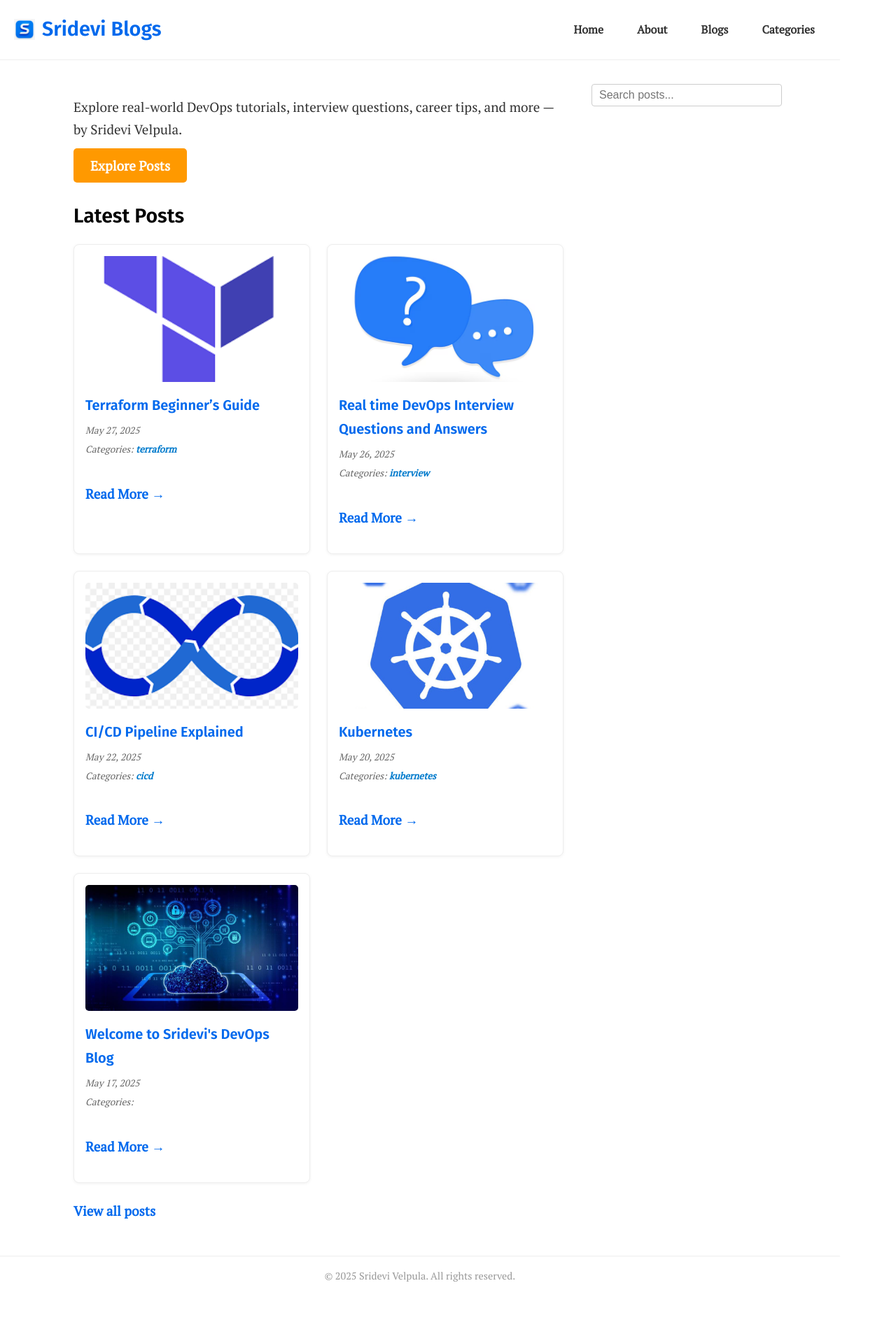
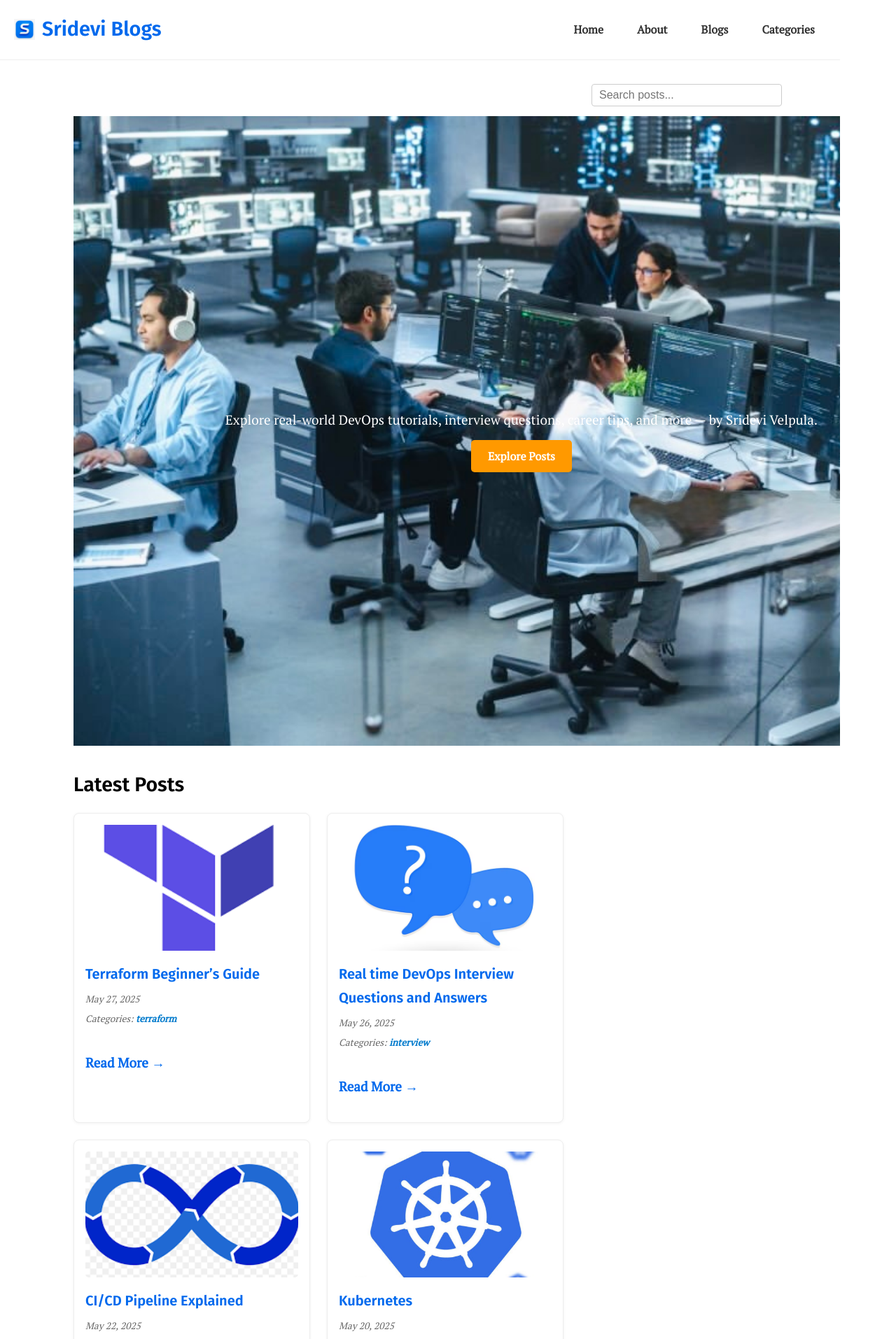
Before and after one commit to srideviblogs/srideviblogs.github.io, a Jekyll site: the page built from index.md, in a window 1280 px wide. Shown: the top 1914 px of the page at 70% size. Built offline with Jekyll 4.4.1, drawn with Linux system fonts in a browser that asks for light colours; before the commit the page ends 1837 px from its top, so only the background shows below that.

Commit message:
Update custom.css

```diff
--- a/assets/css/custom.css
+++ b/assets/css/custom.css
@@ -592,32 +592,35 @@ header.site-header {
 }
 
 /* HERO SECTION - CLEAN SLATE */
-#hero {
+/* Fullscreen Hero Layout */
+.full-hero {
+  width: 100vw;
+  height: 100vh;
   background-image: url('/assets/images/hero-bg.jpg');
   background-size: cover;
   background-position: center;
   background-repeat: no-repeat;
-  height: 100vh;
-  width: 100vw;
   display: flex;
+  align-items: center;
   justify-content: center;
-  align-items: center;
   position: relative;
   margin: 0;
   padding: 0;
   overflow: hidden;
+  z-index: 0;
   margin-top: 3rem;
 }
 
-/* Text content */
-.hero-content {
+/* Inner Content Centered */
+.hero-inner {
   z-index: 1;
+  text-align: center;
   color: white;
-  text-align: center;
+  padding: 2rem;
   max-width: 90%;
-  padding: 2rem;
 }
 
+/* Button Styling */
 .hero-btn {
   margin-top: 1.5rem;
   padding: 0.75rem 1.5rem;
@@ -625,6 +628,7 @@ header.site-header {
   color: white;
   text-decoration: none;
   border-radius: 5px;
+  font-size: 1rem;
   transition: background-color 0.3s ease;
 }
 
@@ -632,7 +636,7 @@ header.site-header {
   background-color: #e68900;
 }
 
-/* Prevent body from shifting or scrolling horizontally */
+/* Global Reset */
 html, body {
   margin: 0;
   padding: 0;
```
